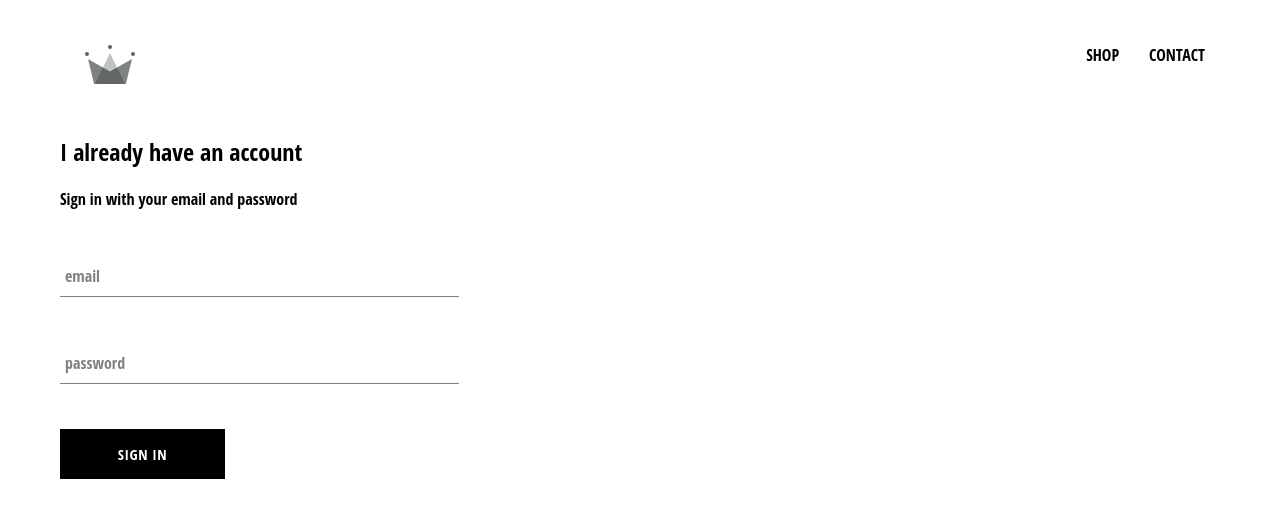
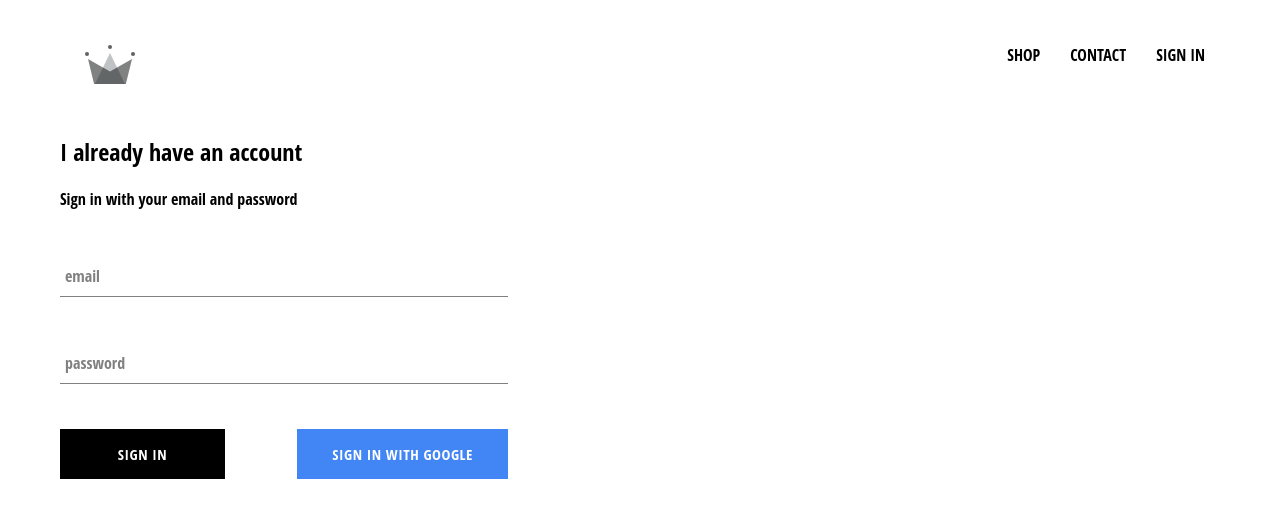
Before and after one commit to solanki-btech/master-proj1, a React (Create React App) app: page /signin in a window 1280 px wide. Shown: the top 518 px of the page. Built offline with nearby package versions, Linux system fonts and the light colour scheme; no server answers.

Commit message:
Firebase integration, google sign in, design fix

```diff
--- a/package.json
+++ b/package.json
@@ -3,6 +3,7 @@
   "version": "0.1.0",
   "private": true,
   "dependencies": {
+    "firebase": "^9.8.3",
     "node-sass": "^4.11.0",
     "react": "^17.0.1",
     "react-dom": "^16.8.6",
--- a/src/App.css
+++ b/src/App.css
@@ -7,3 +7,7 @@
   text-decoration: none;
   color: black;
 }
+
+* {
+  box-sizing: border-box;
+}
--- a/src/App.js
+++ b/src/App.js
@@ -6,18 +6,44 @@
 import HomePage from './components/pages/homepage/homepage.component';
 import ShopPage from './components/pages/shop/shop-page.component';
 import SignInAndSignUpPage from './components/pages/sign-in-and-sign-up/sign-in-and-sign-up.component';
+import { auth } from './firebase/firebase.utils';
 
-function App() {
+class App extends React.Component {
+  constructor() {
+    super()
+    this.state = {
+      currentUser: null
+    }
+  }
+
+  unSubscribeFromAuth = null;
+
+  componentDidMount() {
+    this.unSubscribeFromAuth = auth.onAuthStateChanged(user => {
+      this.setState({currentUser: user})
+      console.log(user)
+    })
+  }
+
+  componentWillUnmount() {
+    this.unSubscribeFromAuth()
+  }
+
+  render() {
+    console.log("Logged in as ", this.state.currentUser)
     return (
       <div>
-      <Header />
+        <Header currentUser={this.state.currentUser} />
         <Switch>
           <Route exact path='/' component={HomePage} />
           <Route path='/shop' component={ShopPage} />
           <Route path='/signin' component={SignInAndSignUpPage} />
         </Switch>
+
       </div>
+
     );
+  }
 }
 
 export default App;
--- a/src/components/custom-button/custom-button.component.jsx
+++ b/src/components/custom-button/custom-button.component.jsx
@@ -2,8 +2,11 @@
 
 import './custom-button.styles.scss';
 
-const CustomButton = ({ children, ...otherProps }) => (
-  <button className='custom-button' {...otherProps}>
+const CustomButton = ({ children, isGoogleSignIn, ...otherProps }) => (
+  <button
+    className={`${isGoogleSignIn ? 'google-sign-in' : ''} custom-button`}
+    {...otherProps}
+  >
     {children}
   </button>
 );
--- a/src/components/custom-button/custom-button.styles.scss
+++ b/src/components/custom-button/custom-button.styles.scss
@@ -19,4 +19,14 @@
     color: black;
     border: 1px solid black;
   }
+
+  &.google-sign-in {
+    background-color: #4285f4;
+    color: white;
+
+    &:hover {
+      background-color: #357ae8;
+      border: none;
+    }
+  }
 }
--- a/src/components/header/header.component.jsx
+++ b/src/components/header/header.component.jsx
@@ -2,11 +2,12 @@
 import { Link } from 'react-router-dom';
 
 import { ReactComponent as Logo } from '../../assets/crown.svg';
+import { auth } from '../../firebase/firebase.utils';
 
 import './header.styles.scss';
-
-const Header = () => (
+const Header = ({ currentUser }) => (
   <div className='header'>
+    {console.log("Logged in as ", currentUser)}
     <Link className='logo-container' to='/'>
       <Logo className='logo' />
     </Link>
@@ -17,6 +18,11 @@
       <Link className='option' to='/shop'>
         CONTACT
       </Link>
+      {
+        currentUser ?
+        <div className='option' onClick={() =>auth.signOut()}>SIGN OUT</div> :
+        <Link className='option' to='/signin'>SIGN IN</Link>
+      }
     </div>
   </div>
 );
--- a/src/components/header/header.styles.scss
+++ b/src/components/header/header.styles.scss
@@ -20,6 +20,7 @@
 
     .option {
       padding: 10px 15px;
+      cursor: pointer;
     }
   }
 }
--- a/src/components/sign-in/sign-in.component.jsx
+++ b/src/components/sign-in/sign-in.component.jsx
@@ -1,4 +1,5 @@
 import React from 'react';
+import { signInWithGoogle } from '../../firebase/firebase.utils';
 import CustomButton from '../custom-button/custom-button.component';
 
 import FormInput from '../form-input/form-input.component';
@@ -50,7 +51,12 @@
             label='password'
             required
           />
-          <CustomButton type='submit'> Sign in </CustomButton>
+          <div className='buttons'>
+            <CustomButton type='submit'> Sign in </CustomButton>
+            <CustomButton onClick={signInWithGoogle} isGoogleSignIn>
+              Sign in with Google
+            </CustomButton>
+          </div>
         </form>
       </div>
     );
--- a/src/components/sign-in/sign-in.styles.scss
+++ b/src/components/sign-in/sign-in.styles.scss
@@ -1,5 +1,14 @@
 .sign-in {
-  width: 30vw;
+  width: 448px;
   display: flex;
   flex-direction: column;
+
+  .title {
+    margin: 10px 0;
+  }
+
+  .buttons {
+    display: flex;
+    justify-content: space-between;
+  }
 }
--- /dev/null
+++ b/src/firebase/firebase.utils.js
@@ -0,0 +1,24 @@
+import firebase from 'firebase/compat/app';
+import 'firebase/compat/auth';
+import 'firebase/compat/firestore';
+
+const config = {
+  apiKey: "AIzaSyCK9VUoJiRc3guQh2706z93TzFrlSTwrHg",
+  authDomain: "master-project-b461e.firebaseapp.com",
+  projectId: "master-project-b461e",
+  storageBucket: "master-project-b461e.appspot.com",
+  messagingSenderId: "257035152868",
+  appId: "1:257035152868:web:b803718f9a114d1db6ebf1",
+  measurementId: "G-ETHTL830KL"
+}
+
+firebase.initializeApp(config);
+
+export const auth = firebase.auth();
+export const firestore = firebase.firestore();
+const provider = new firebase.auth.GoogleAuthProvider();
+
+provider.setCustomParameters({ prompt: 'select_account' });
+export const signInWithGoogle = () => auth.signInWithPopup(provider);
+
+export default firebase;
```
Also changed, not shown: 1 other file (tests, documents, lock files or other folders). Lines whose indentation alone changed are shown as unchanged.
